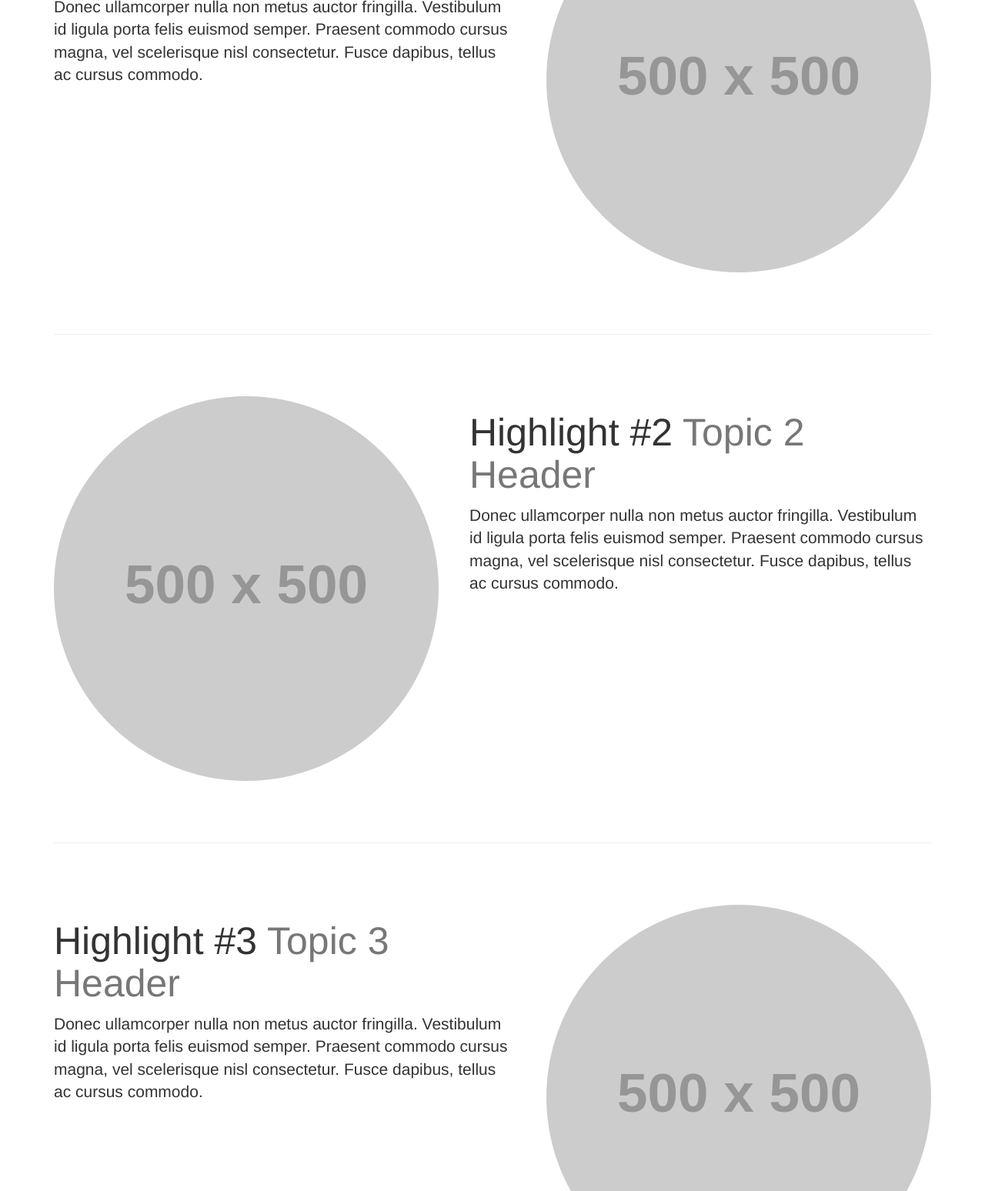
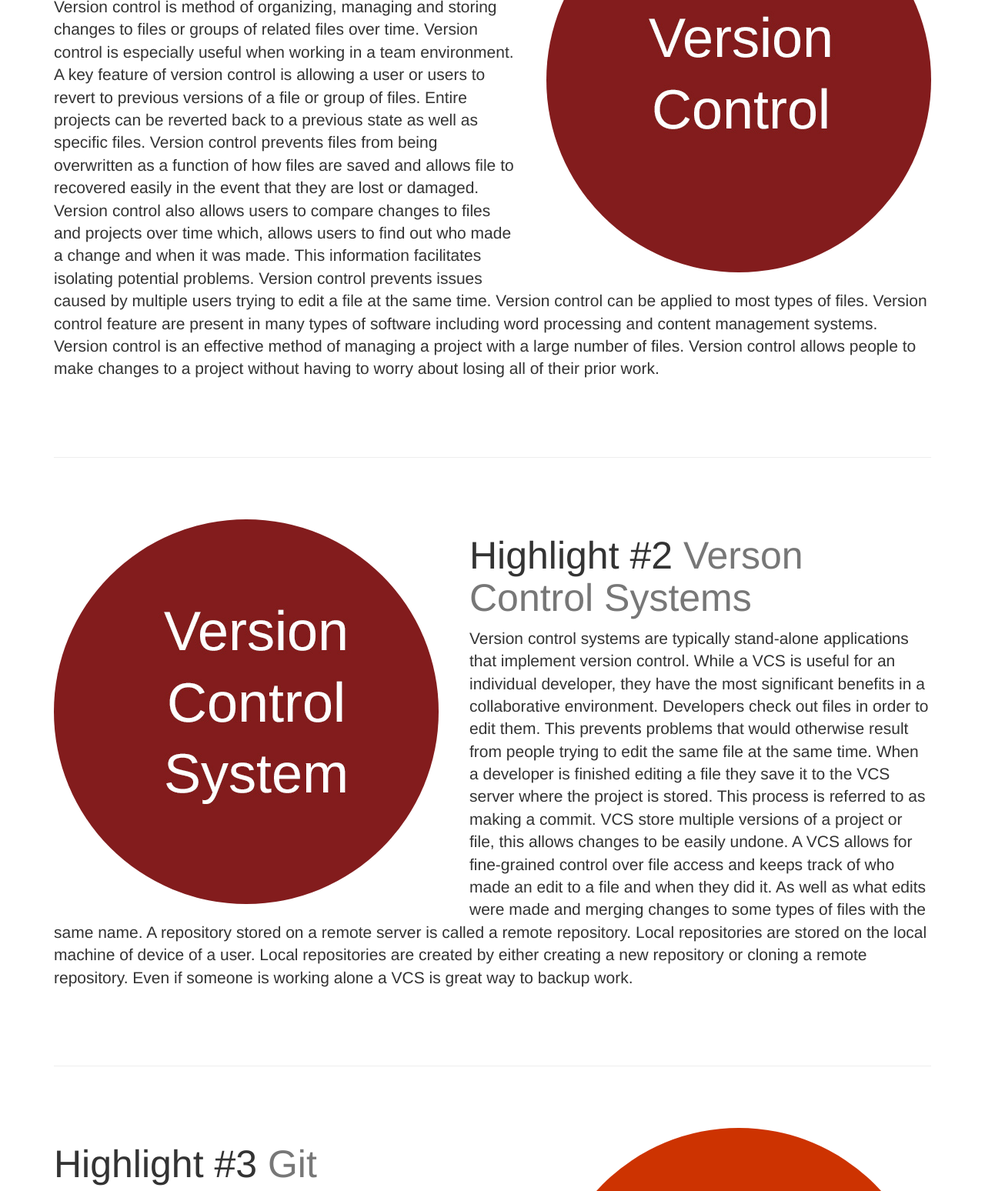
Before and after one commit to Arshe/lorenz-lesson3-versioncontrol, a plain HTML site: page lesson3/index.html in a window 1280 px wide. Shown: the part 758-2306 px from the top of the page at 77% size. Drawn offline with Linux system fonts and the light colour scheme; placeholder pictures from the web are drawn by us.

Commit message:
lesson 3 final commit

```diff
--- a/lesson3/css/one-page-wonder.css
+++ b/lesson3/css/one-page-wonder.css
@@ -12,7 +12,7 @@ body {
     display: block;
     width: 100%;
     text-align: center;
-    background: url('http://placehold.it/1900x500') no-repeat center center scroll;
+    background: url('lesson3header.jpg') no-repeat center center scroll;
     -webkit-background-size: cover;
     -moz-background-size: cover;
     background-size: cover;
--- a/lesson3/index.html
+++ b/lesson3/index.html
@@ -11,7 +11,7 @@
     <meta name="description" content="">
     <meta name="author" content="">
 
-    <title>INSERT YOUR NAME</title>
+    <title>Brian Lorenz</title>
 
     <!-- Bootstrap Core CSS -->
     <link href="css/bootstrap.min.css" rel="stylesheet">
@@ -67,7 +67,7 @@
         <div class="headline">
             <div class="container">
                 <h2>Lesson 3 Highlights</h2>
-                <h3>INSERT YOUR NAME</h3>
+                <h3>Brian Lorenz</h3>
             </div>
         </div>
     </header>
@@ -79,55 +79,79 @@
 
         <!-- First Featurette -->
         <div class="featurette" id="topic1">
-            <img class="featurette-image img-circle img-responsive pull-right" src="http://placehold.it/500x500">
+            <img class="featurette-image img-circle img-responsive pull-right" src="images/vc.jpg">
             <h2 class="featurette-heading">Highlight #1
-                <span class="text-muted">Topic 1 Header</span>
+                <span class="text-muted">Version Control</span>
             </h2>
-            <p class="lead">Donec ullamcorper nulla non metus auctor fringilla. Vestibulum id ligula porta felis euismod semper. Praesent commodo cursus magna, vel scelerisque nisl consectetur. Fusce dapibus, tellus ac cursus commodo.</p>
+            <p class="lead">
+                Version control is method of organizing, managing and storing changes to files or groups of related files over time. Version control is especially useful when working in a team environment. A key feature of version control is allowing a user or users
+                to revert to previous versions of a file or group of files. Entire projects can be reverted back to a previous state as well as specific files. Version control prevents files from being overwritten as a function of how files are saved
+                and allows file to recovered easily in the event that they are lost or damaged. Version control also allows users to compare changes to files and projects over time which, allows users to find out who made a change and when it was made.
+                This information facilitates isolating potential problems. Version control prevents issues caused by multiple users trying to edit a file at the same time. Version control can be applied to most types of files. Version control feature
+                are present in many types of software including word processing and content management systems. Version control is an effective method of managing a project with a large number of files. Version control allows people to make changes to
+                a project without having to worry about losing all of their prior work.</p>
         </div>
 
         <hr class="featurette-divider">
 
         <!-- Second Featurette -->
         <div class="featurette" id="topic2">
-            <img class="featurette-image img-circle img-responsive pull-left" src="http://placehold.it/500x500">
+            <img class="featurette-image img-circle img-responsive pull-left" src="images/vcs.jpg">
             <h2 class="featurette-heading">Highlight #2
-                <span class="text-muted">Topic 2 Header</span>
+                <span class="text-muted">Verson Control Systems</span>
             </h2>
-            <p class="lead">Donec ullamcorper nulla non metus auctor fringilla. Vestibulum id ligula porta felis euismod semper. Praesent commodo cursus magna, vel scelerisque nisl consectetur. Fusce dapibus, tellus ac cursus commodo.</p>
+            <p class="lead">Version control systems are typically stand-alone applications that implement version control. While a VCS is useful for an individual developer, they have the most significant benefits in a collaborative environment. Developers check out
+                files in order to edit them. This prevents problems that would otherwise result from people trying to edit the same file at the same time. When a developer is finished editing a file they save it to the VCS server where the project is
+                stored. This process is referred to as making a commit. VCS store multiple versions of a project or file, this allows changes to be easily undone. A VCS allows for fine-grained control over file access and keeps track of who made an edit
+                to a file and when they did it. As well as what edits were made and merging changes to some types of files with the same name. A repository stored on a remote server is called a remote repository. Local repositories are stored on the local
+                machine of device of a user. Local repositories are created by either creating a new repository or cloning a remote repository. Even if someone is working alone a VCS is great way to backup work.</p>
         </div>
 
         <hr class="featurette-divider">
 
         <!-- Third Featurette -->
         <div class="featurette" id="topic3">
-            <img class="featurette-image img-circle img-responsive pull-right" src="http://placehold.it/500x500">
+            <img class="featurette-image img-circle img-responsive pull-right" src="images/git.jpg">
             <h2 class="featurette-heading">Highlight #3
-                <span class="text-muted">Topic 3 Header</span>
+                <span class="text-muted">Git</span>
             </h2>
-            <p class="lead">Donec ullamcorper nulla non metus auctor fringilla. Vestibulum id ligula porta felis euismod semper. Praesent commodo cursus magna, vel scelerisque nisl consectetur. Fusce dapibus, tellus ac cursus commodo.</p>
+            <p class="lead">Git is a distinct distributed version control system. While most if not all other VCS handle data as a set of files and the changes made to them over time, Git treats data as a stream of snapshots of the state of files over time. Nearly every
+                operation is local, generally no information is needed from another computer. Because of this Git is much faster than a conventional Centralized VCS and allows users to commit changes to local copy of a database even when offline. Git
+                does a checksum operation when committing files to a repository which means Git always knows when a file is changed, who made changes and when changes were made. Git also detects when files are corrupted or lost in transit. Most commands
+                only add things to a git repository. That means that most operations can be undone making in hard to accidentally lose files. There are three states of files in Git: committed, modified, and staged.
+                <ul>
+                    <li> Committed files are stored in your local database.</li>
+                    <li>Modified files have been changed committed to your database yet.</li>
+                    <li>Staged files have been marked in the current version of your database and will go into your next commit snapshot.</li>
+                </ul>
+            </p>
         </div>
 
         <hr class="featurette-divider">
 
-       <!-- Fourth Featurette -->
+        <!-- Fourth Featurette -->
         <div class="featurette" id="topic4">
-            <img class="featurette-image img-circle img-responsive pull-left" src="http://placehold.it/500x500">
+            <img class="featurette-image img-circle img-responsive pull-left" src="images/getgit.jpg">
             <h2 class="featurette-heading">Highlight #4
-                <span class="text-muted">Topic 4 Header</span>
+                <span class="text-muted">Getting a git repository</span>
             </h2>
-            <p class="lead">Donec ullamcorper nulla non metus auctor fringilla. Vestibulum id ligula porta felis euismod semper. Praesent commodo cursus magna, vel scelerisque nisl consectetur. Fusce dapibus, tellus ac cursus commodo.</p>
+            <p class="lead">There are two ways of getting a Git repository. One is to convert an untracked file directory into a git repository. The other is to clone a git repository from somewhere else. To initialize a git repository in an existing directory you must
+                navigate to to directory and initialize it with the git init command. This will create a .git file that contains all the repository files. At this point your repository is still empty. You can add the files you want to track to the repository
+                with the git add command. To clone an existing git repository you use the command git clone. Note that the command is clone and not check out as you might see with another VCS. Instead of just getting limited working copy, git gets you
+                every version of almost every file in the repository that is stored on the server it is hosted on. If the repository on the server gets corrupted you can restore the repository from one of the clones. You can designate where you want the
+                repository cloned to in the git cloned command. Git has several different transfer protocols to choose from. This includes https:// and git://.</p>
         </div>
 
         <hr class="featurette-divider">
 
         <!-- Fifth Featurette -->
         <div class="featurette" id="topic5">
-            <img class="featurette-image img-circle img-responsive pull-right" src="http://placehold.it/500x500">
+            <img class="featurette-image img-circle img-responsive pull-right" src="images/commitgit.jpg">
             <h2 class="featurette-heading">Highlight #5
-                <span class="text-muted">Topic 5 Header</span>
+                <span class="text-muted">Commiting changes to a repository</span>
             </h2>
-            <p class="lead">Donec ullamcorper nulla non metus auctor fringilla. Vestibulum id ligula porta felis euismod semper. Praesent commodo cursus magna, vel scelerisque nisl consectetur. Fusce dapibus, tellus ac cursus commodo.</p>
+            <p class="lead">
+Files that you are currently working on should be separate copy called a working tree. When you are finished editing a file and are ready to commit it the file should be moved over to the index or staging area. There are two types of files in a git working tree tracked and untracked. Tracked files are files that were included in the last snapshot. Tracked files can have a status of unmodified, modified or staged.  Use the git status command to find out if any files need to be committed or are untracked and need t o be added. Untracked files are files that were not in your last snapshot. Untracked files need to be added using the git add command.  In order to stage a file that has been modified use the git add command. Otherwise git will recognize the file as modified but not staged to commit the file and the file will not be committed. If you modify a file after it has been staged it has to be staged again using the git add command. Otherwise git will commit the previous version of the file that was staged. If you use the git status command after editing staged file it will display as both staged and unstaged.</p>
         </div>
 
         <hr class="featurette-divider">
```
Also changed, not shown: lesson3/css/lesson3header.jpg (added), lesson3/images/commitgit.jpg (added), lesson3/images/getgit.jpg (added), lesson3/images/git.jpg (added), lesson3/images/vc.jpg (added), lesson3/images/vcs.jpg (added), 2 other files.
